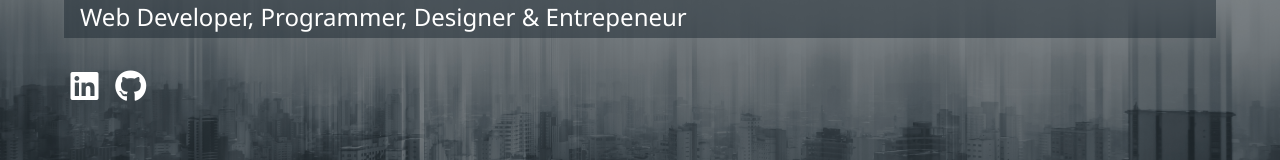
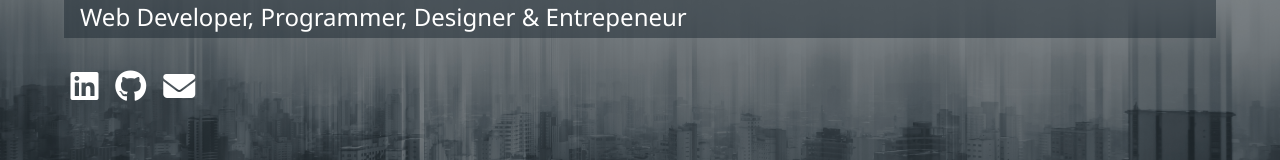
Before and after one commit to WindTalker22/Portfo, a website: page dist/index.html in a window 1280 px wide. Shown: the part 372-532 px from the top of the page. Drawn offline with Linux system fonts and the light colour scheme.

Commit message:
Linked email

```diff
--- a/dist/index.html
+++ b/dist/index.html
@@ -69,6 +69,11 @@
         >
           <i class="fab fa-github fa-2x"></i>
         </a>
+        <a
+          href="mailto:ssaciolo@gmail.com?Subject=Prospective%20client"
+        >
+          <i class="fas fa-envelope fa-2x"></i>
+        </a>
       </div>
     </main>
     <script src="js/main.js"></script>
```
